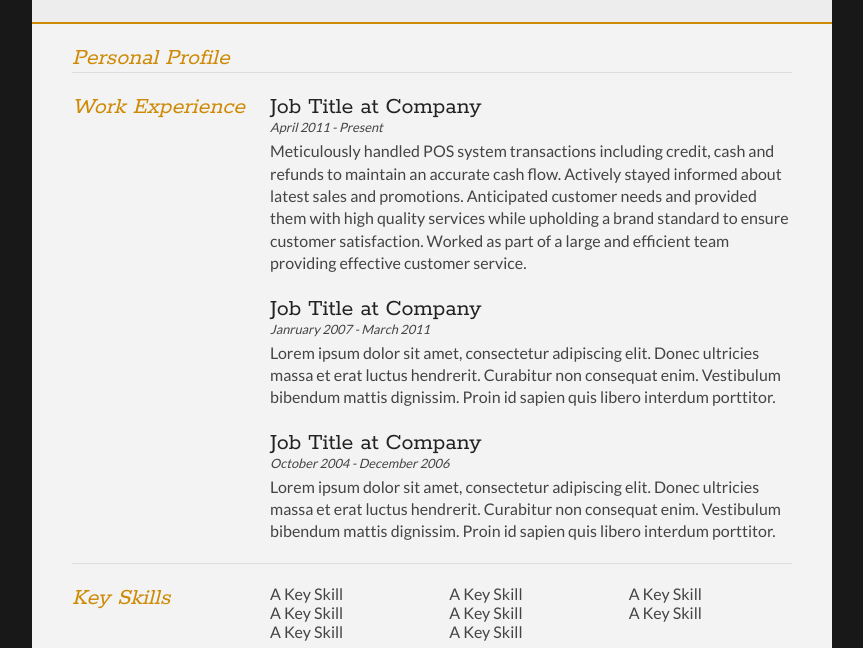
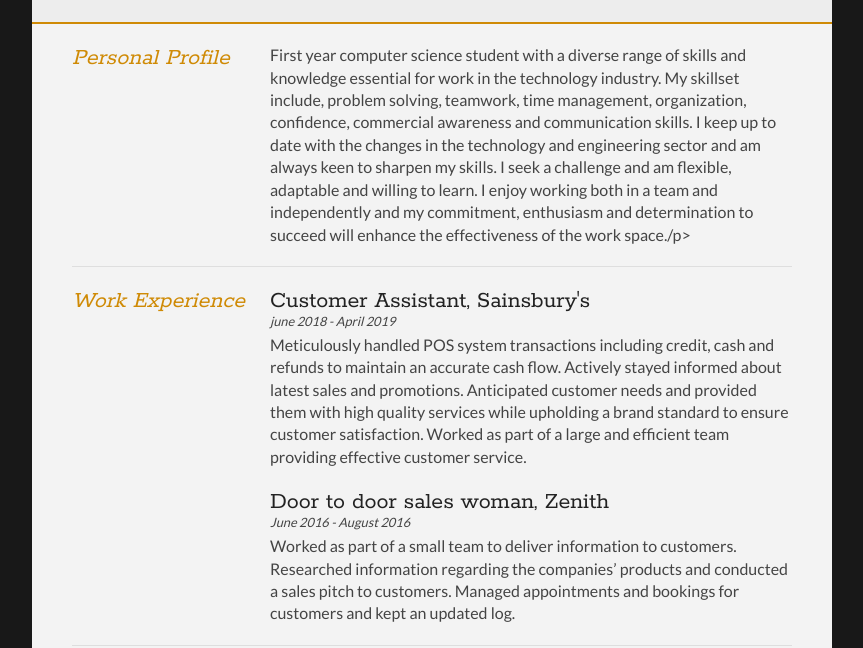
Before and after one commit to elizabeth0123/elizabeth0123.github.io, a plain HTML site: page index.html in a window 1280 px wide. Shown: the part 152-800 px from the top of the page, without its empty margins (208-1071 px from the left). Drawn offline with Linux system fonts and the light colour scheme.

Commit message:
updated spacing

```diff
--- a/index.html
+++ b/index.html
@@ -41,7 +41,7 @@
 				</div>
 
 				<div class="sectionContent">
-					<p> <First year computer science student with a diverse range of skills and knowledge essential for work in the technology industry. My skillset include, problem solving, teamwork, time management, organization, confidence, commercial awareness and communication skills. I keep up to date with the changes in the technology and engineering sector and am always keen to sharpen my skills. I seek a challenge and am flexible, adaptable and willing to learn. I enjoy working both in a team and independently and my commitment, enthusiasm and determination to succeed will enhance the effectiveness of the work space./p>
+					<p> First year computer science student with a diverse range of skills and knowledge essential for work in the technology industry. My skillset include, problem solving, teamwork, time management, organization, confidence, commercial awareness and communication skills. I keep up to date with the changes in the technology and engineering sector and am always keen to sharpen my skills. I seek a challenge and am flexible, adaptable and willing to learn. I enjoy working both in a team and independently and my commitment, enthusiasm and determination to succeed will enhance the effectiveness of the work space./p>
 				</div>
 			</article>
 			<div class="clear"></div>
@@ -55,8 +55,8 @@
 
 			<div class="sectionContent">
 				<article>
-					<h2>Job Title at Company</h2>
-					<p class="subDetails">April 2011 - Present</p>
+					<h2>Customer Assistant, Sainsbury's</h2>
+					<p class="subDetails">june 2018 - April 2019</p>
 					<p>Meticulously handled POS system transactions including credit, cash and refunds to maintain an accurate cash flow.
 
 Actively stayed informed about latest sales and promotions.
@@ -68,16 +68,13 @@ Worked as part of a large and efficient team providing effective customer servic
 				</article>
 
 				<article>
-					<h2>Job Title at Company</h2>
-					<p class="subDetails">Janruary 2007 - March 2011</p>
-					<p>Lorem ipsum dolor sit amet, consectetur adipiscing elit. Donec ultricies massa et erat luctus hendrerit. Curabitur non consequat enim. Vestibulum bibendum mattis dignissim. Proin id sapien quis libero interdum porttitor.</p>
-				</article>
+					<h2>Door to door sales woman, Zenith</h2>
+					<p class="subDetails">June 2016 - August 2016</p>
+					<p> Worked as part of a small team to deliver information to customers.
+Researched information regarding the companies’ products and conducted a sales pitch to customers.
+Managed appointments and bookings for customers and kept an updated log.
+</p>
 
-				<article>
-					<h2>Job Title at Company</h2>
-					<p class="subDetails">October 2004 - December 2006</p>
-					<p>Lorem ipsum dolor sit amet, consectetur adipiscing elit. Donec ultricies massa et erat luctus hendrerit. Curabitur non consequat enim. Vestibulum bibendum mattis dignissim. Proin id sapien quis libero interdum porttitor.</p>
-				</article>
 			</div>
 			<div class="clear"></div>
 		</section>
```
